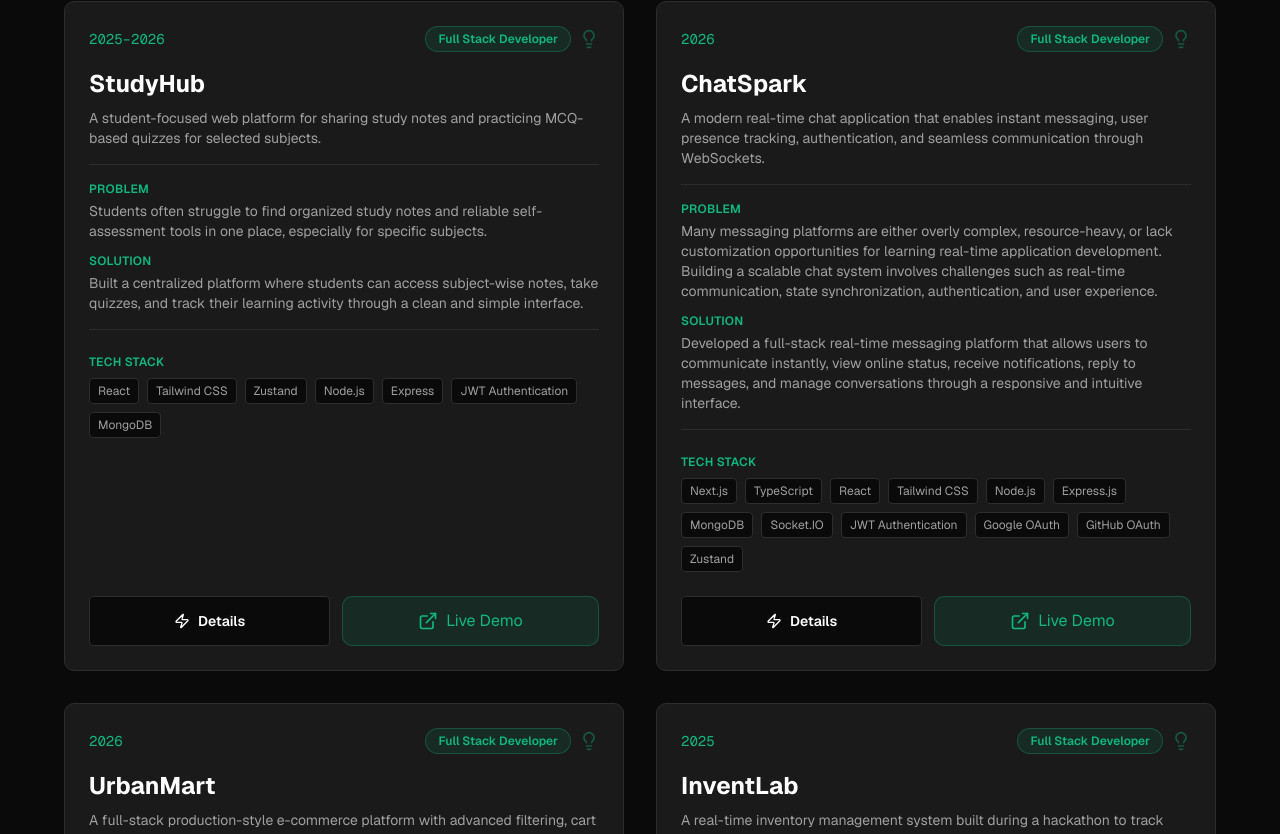
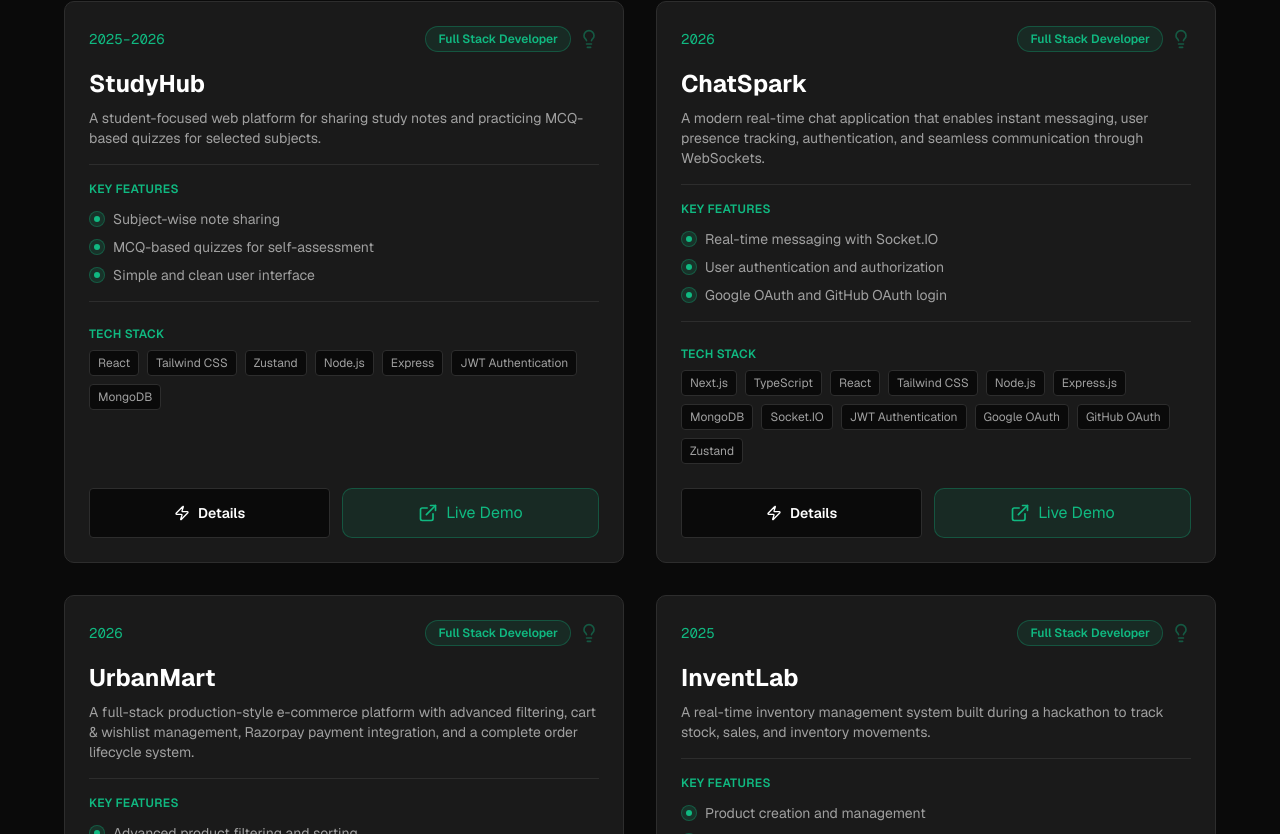
Before and after one commit to akrathor18/MyPortfolio, a Next.js app: page / in a window 1280 px wide. Shown: the part 2606-3440 px from the top of the page. Built offline with nearby package versions, Linux system fonts and the light colour scheme.

Commit message:
feat: Replace Problem & Solution section with Key Features in Projects component

```diff
--- a/src/components/Projects.jsx
+++ b/src/components/Projects.jsx
@@ -138,25 +138,24 @@ export default function Projects() {
                                             {project.description}
                                         </p>
 
-                                        {/* Problem & Solution */}
-                                        <div className="space-y-3 mb-6 py-4 border-y border-border">
-                                            <div>
-                                                <p className="text-xs font-semibold text-primary uppercase tracking-wide mb-1">
-                                                    Problem
-                                                </p>
-                                                <p className="text-sm text-muted-foreground">
-                                                    {project.problem}
-                                                </p>
-                                            </div>
-                                            <div>
-                                                <p className="text-xs font-semibold text-primary uppercase tracking-wide mb-1">
-                                                    Solution
-                                                </p>
-                                                <p className="text-sm text-muted-foreground">
-                                                    {project.solution}
-                                                </p>
-                                            </div>
+
+                                        {/* Key Features */}
+                                        <div className="mb-6 py-4 border-y border-border">
+                                            <p className="text-xs font-semibold text-primary uppercase tracking-wide mb-3">
+                                                Key Features
+                                            </p>
+                                            <ul className="space-y-2">
+                                                {project.features.slice(0, 3).map((feature, i) => (
+                                                    <li key={i} className="flex items-start gap-2 text-sm text-muted-foreground">
+                                                        <span className="mt-0.5 w-4 h-4 rounded-full bg-primary/15 border border-primary/30 flex items-center justify-center flex-shrink-0">
+                                                            <span className="w-1.5 h-1.5 rounded-full bg-primary block" />
+                                                        </span>
+                                                        {feature}
+                                                    </li>
+                                                ))}
+                                            </ul>
                                         </div>
+
 
                                         {/* Technologies — highlight active filter */}
                                         <div className="mb-6">
```
